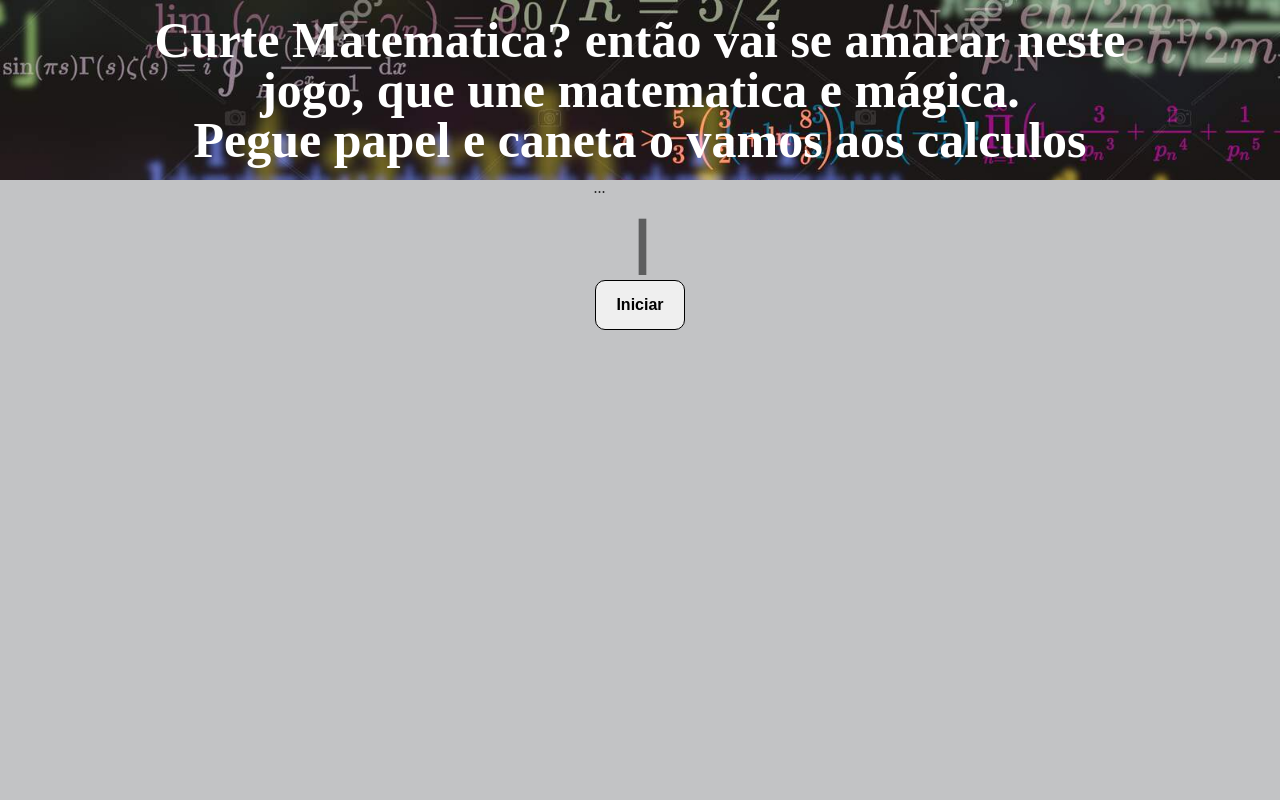
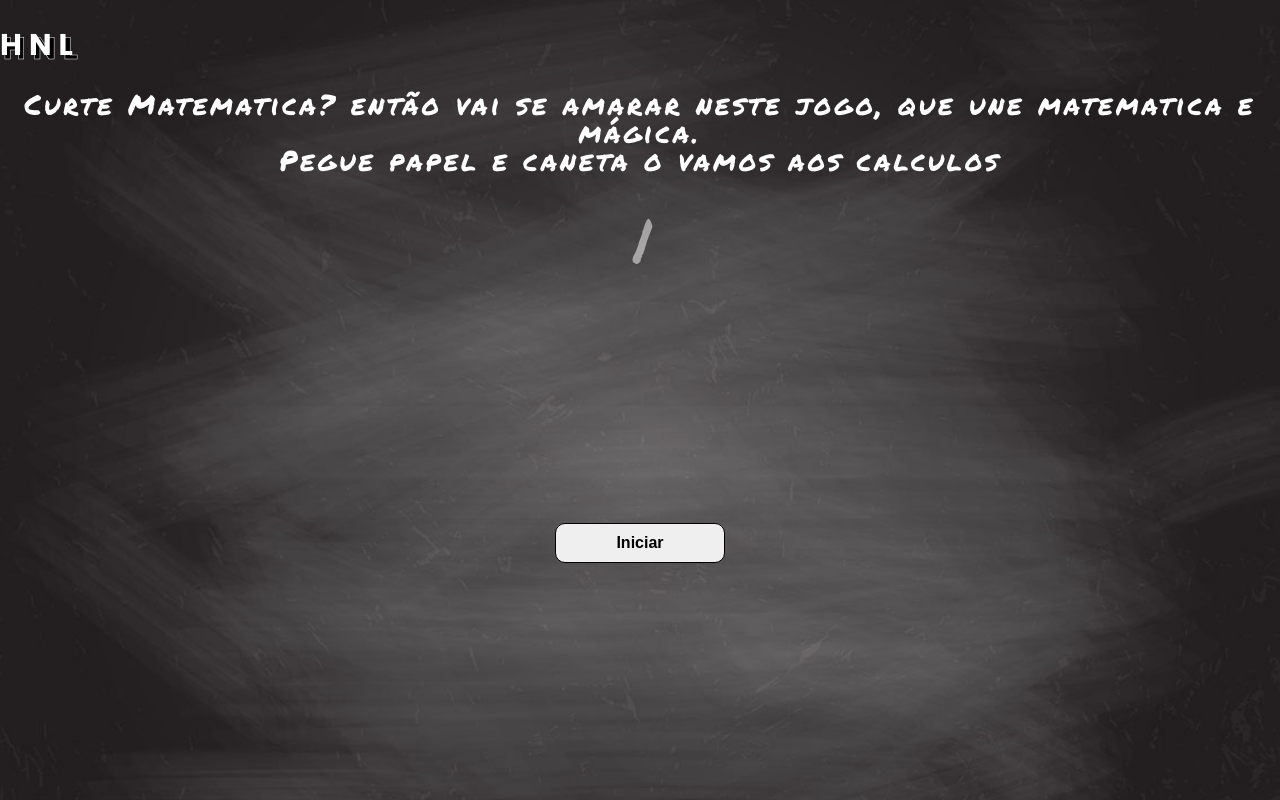
Before and after one commit to hemertonnobre/Matemagica, a website: page public/index.html in a window 1280 px wide. Drawn offline with Linux system fonts and the light colour scheme.

Commit message:
indeerações no index

```diff
--- a/public/css/style.css
+++ b/public/css/style.css
@@ -2,21 +2,48 @@ body {
   background: #c2c3c5;
 }
 
-.header {
-  background-image: url(../img/mate1.jpg);
+
+body {
+  background-image: url(../img/quadro.jpg);
   display: grid;
   width: 100%;
   background-repeat: no-repeat;
   justify-content: center;
   background-size: cover;
 }
+.header .logo{
+  position:relative;
+  margin-top: 30px;
+}
+.header .logo h1{
+  font-size: 30px;
+  color: #FFF;
+  font-weight: 700;
+  font-family: 'Poppins';
+  letter-spacing: 7px;
 
+}
+.header .logo p{
+  font-size: 31px;
+  font-weight: 700;
+  color: #000;
+  -webkit-text-stroke-width: 0.5px;
+  -webkit-text-stroke-color: #FFF;
+  line-height: 0.7;
+  position: absolute;
+  top: -22px;
+  left: 3px;
+  z-index: -1;
+  letter-spacing: 7px;
+  font-family: 'Poppins';
+}
 header p {
-  font-size: 50px;
-  margin: 15px 0px 15px 0px;
+  font-size: 28px;
+  font-family: 'Permanent Marker', cursive;
+  margin: 30px 0px 15px 0px;
   color: #FFF;
-  font-weight: bold;
-  max-width: 1024px;
+  letter-spacing: 3px;
+  line-height: 28px;
   text-align: center;
 }
 
@@ -24,9 +51,8 @@ header p {
   text-align: center;
   font-size: 60px;
   margin-top: 20px;
-  font-family: 'Courier New', Courier, monospace;
-  font-weight: bold;
-  color: #000;
+  font-family: 'Permanent Marker', cursive;
+  color: #FFF;
 }
 
 .msg1::after {
@@ -44,20 +70,18 @@ header p {
     opacity: 0;
   }
 }
-.section{
-  display: grid;
-  justify-content: center;
-}
+
 .tecla{
   display: grid;
   justify-content: center;
   align-items: center;
+  padding-top: 250px;
 }
 .button{
   border: 1px solid #000;
   border-radius: 10px;
   color: #000;
-  padding: 15px 20px;
+  padding: 10px 60px;
   text-align: center;
   text-decoration: none;
   font-size: 16px;
--- a/public/index.html
+++ b/public/index.html
@@ -6,21 +6,26 @@
     <meta charset="UTF-8">
     <meta http-equiv="X-UA-Compatible" content="IE=edge">
     <meta name="viewport" content="width=device-width, initial-scale=1.0">
+    <link href="https://fonts.googleapis.com/css2?family=Poppins:wght@100;300;400;500;600;700;800&display=swap" rel="stylesheet">
+    <link rel="preconnect" href="https://fonts.gstatic.com" crossorigin>
+    <link href="https://fonts.googleapis.com/css2?family=Permanent+Marker&display=swap" rel="stylesheet">
     <link rel="stylesheet" href="css/style.css">
     <link rel="stylesheet" href="css/reset.css">
+
     <title>Adivinha Resultado</title>
 </head>
 
 <body>
     <header class="header">
+        <diV class="logo">
+            <h1>HNL</h1>
+            <p>HNL</p>
+        </diV>
         <p>Curte Matematica? então vai se amarar neste jogo,
             que une matematica e mágica.<br/> Pegue papel e caneta o vamos aos calculos</p>
     </header>
 
     <section class="section">
-        <nav>
-            ...
-        </nav>
         <div>
            <p class="msg1"></p>
         </div>
```
Also changed, not shown: public/js/script.js (+0 -15 lines), public/img/quadro.jpg (added).
